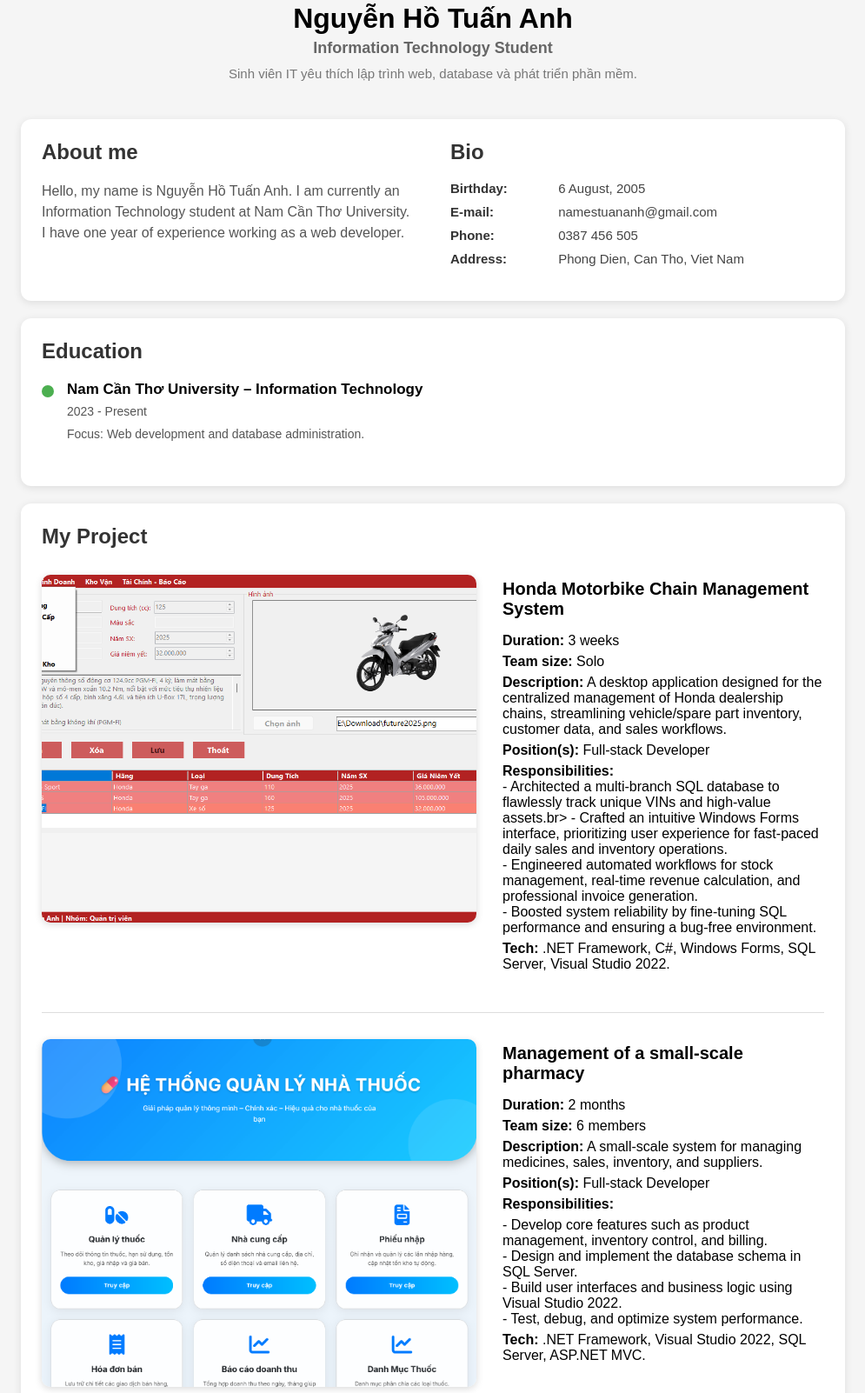
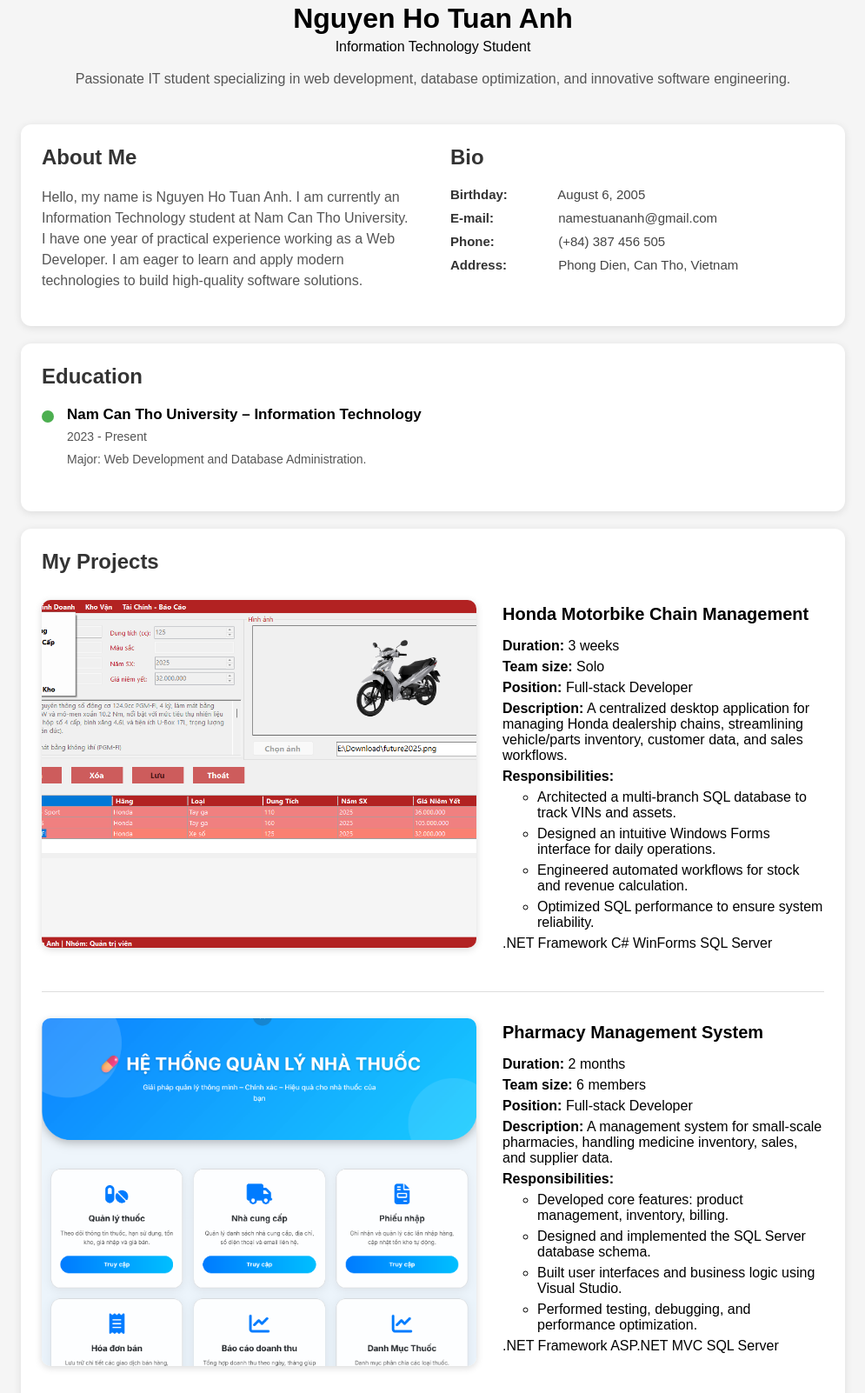
Before and after one commit to namestuananh/namestuananh.github.io, a plain HTML site: page index.html in a window 1280 px wide. Shown: the part 251-1853 px from the top of the page at 87% size, without its empty margins (142-1137 px from the left). Drawn offline with Linux system fonts and the light colour scheme.

Commit message:
Update index.html

```diff
--- a/index.html
+++ b/index.html
@@ -1,106 +1,122 @@
 <!DOCTYPE html>
-<html lang="vi">
+<html lang="en">
 <head>
     <meta charset="UTF-8">
     <meta name="viewport" content="width=device-width, initial-scale=1.0">
-    <title>CV Online</title>
+    <title>Profile - Nguyen Ho Tuan Anh</title>
     <link rel="stylesheet" href="style.css">
 </head>
 <body>
-<!-- HEADER PROFILE -->
+
     <div class="profile-header">
-    <img src="img/avatar.jpg" class="avatar" alt="Profile">
-    <h1>Nguyễn Hồ Tuấn Anh</h1>
-    <h3>Information Technology Student</h3>
-    <p class="desc">Sinh viên IT yêu thích lập trình web, database và phát triển phần mềm.</p>
+        <img src="img/avatar.jpg" class="avatar" alt="Nguyen Ho Tuan Anh">
+        <h1>Nguyen Ho Tuan Anh</h1>
+        <div class="profile-role">Information Technology Student</div>
+        <p class="profile-desc">Passionate IT student specializing in web development, database optimization, and innovative software engineering.</p>
     </div>
 
-    <!-- Ô 1: giới thiệu + Bio -->
     <div class="card">
         <div class="row">
             <div class="col">
-                <h2>About me</h2>
-                <p>Hello, my name is Nguyễn Hồ Tuấn Anh. I am currently an Information Technology student at Nam Cần Thơ University. I have one year of experience working as a web developer.</p>
+                <h2>About Me</h2>
+                <p>Hello, my name is Nguyen Ho Tuan Anh. I am currently an Information Technology student at Nam Can Tho University. I have one year of practical experience working as a Web Developer. I am eager to learn and apply modern technologies to build high-quality software solutions.</p>
             </div>
-
             <div class="col">
                 <h2>Bio</h2>
                 <ul class="info-list">
-                    <li><strong>Birthday:</strong> 6 August, 2005</li>
-                    <li><strong>E-mail:</strong> namestuananh@gmail.com</li>
-                    <li><strong>Phone:</strong> 0387 456 505 </li>
-                    <li><strong>Address:</strong> Phong Dien, Can Tho, Viet Nam</li>
+                    <li><strong>Birthday:</strong> <span>August 6, 2005</span></li>
+                    <li><strong>E-mail:</strong> <span>namestuananh@gmail.com</span></li>
+                    <li><strong>Phone:</strong> <span>(+84) 387 456 505</span></li>
+                    <li><strong>Address:</strong> <span>Phong Dien, Can Tho, Vietnam</span></li>
                 </ul>
             </div>
         </div>
     </div>
 
-    <!-- Ô 2 -->
     <div class="card">
         <h2>Education</h2>
-
         <div class="edu-item">
             <div class="dot"></div>
             <div class="edu-content">
-                <h3>Nam Cần Thơ University – Information Technology</h3>
-                <p>2023 - Present</p>
-                <p>Focus: Web development and database administration.</p>
+                <h3>Nam Can Tho University – Information Technology</h3>
+                <p class="edu-time">2023 - Present</p>
+                <p>Major: Web Development and Database Administration.</p>
             </div>
         </div>
     </div>
-<!-- Ô 3 -->
+
     <div class="card">
-    <h2>My Project</h2>
+        <h2>My Projects</h2>
 
-    <!-- Project 1 -->
         <div class="project-row">
             <div class="project-img">
-            <img src="img/Motorbike.png" alt="Project Image">
+                <img src="img/Motorbike.png" alt="Honda Motorbike Project">
             </div>
 
             <div class="project-content">
-            <h3>Honda Motorbike Chain Management System</h3>
-
+                <h3>Honda Motorbike Chain Management</h3>
                 <ul class="project-info">
                     <li><strong>Duration:</strong> 3 weeks</li>
                     <li><strong>Team size:</strong> Solo</li>
-                <li><strong>Description:</strong> A desktop application designed for the centralized management of Honda dealership chains, streamlining vehicle/spare part inventory, customer data, and sales workflows.</li>
-                <li><strong>Position(s):</strong> Full-stack Developer</li>
-                <li><strong>Responsibilities:<br> </strong> - Architected a multi-branch SQL database to flawlessly track unique VINs and high-value assets.br>
-							- Crafted an intuitive Windows Forms interface, prioritizing user experience for fast-paced daily sales and inventory operations.<br>
-							- Engineered automated workflows for stock management, real-time revenue calculation, and professional invoice generation.<br>
-							- Boosted system reliability by fine-tuning SQL performance and ensuring a bug-free environment.<br></li>
-                <li><strong>Tech:</strong> .NET Framework, C#, Windows Forms, SQL Server, Visual Studio 2022.</li>
+                    <li><strong>Position:</strong> Full-stack Developer</li>
+                    <li>
+                        <strong>Description:</strong> A centralized desktop application for managing Honda dealership chains, streamlining vehicle/parts inventory, customer data, and sales workflows.
+                    </li>
+                    <li><strong>Responsibilities:</strong>
+                        <ul class="resp-list">
+                            <li>Architected a multi-branch SQL database to track VINs and assets.</li>
+                            <li>Designed an intuitive Windows Forms interface for daily operations.</li>
+                            <li>Engineered automated workflows for stock and revenue calculation.</li>
+                            <li>Optimized SQL performance to ensure system reliability.</li>
+                        </ul>
+                    </li>
+                    <li>
+                        <div class="tech-stack">
+                            <span class="tech-tag">.NET Framework</span>
+                            <span class="tech-tag">C#</span>
+                            <span class="tech-tag">WinForms</span>
+                            <span class="tech-tag">SQL Server</span>
+                        </div>
+                    </li>
                 </ul>
             </div>
         </div>
 
         <hr>
 
-    <!-- Project 2 -->
         <div class="project-row">
             <div class="project-img">
-            <img src="img/nhathuoc.png" alt="Project Image">
+                <img src="img/nhathuoc.png" alt="Pharmacy Project">
             </div>
 
             <div class="project-content">
-            <h3>Management of a small-scale pharmacy</h3>
-
+                <h3>Pharmacy Management System</h3>
                 <ul class="project-info">
                     <li><strong>Duration:</strong> 2 months</li>
                     <li><strong>Team size:</strong> 6 members</li>
-                <li><strong>Description:</strong> A small-scale system for managing medicines, sales, inventory, and suppliers.</li>
-                <li><strong>Position(s):</strong> Full-stack Developer</li>
-                <li><strong>Responsibilities:</li></strong>  - Develop core features such as product management, inventory control, and billing.<br>
-							- Design and implement the database schema in SQL Server.<br>
-							- Build user interfaces and business logic using Visual Studio 2022.<br>
-							- Test, debug, and optimize system performance.<br>
-                <li><strong>Tech:</strong> .NET Framework, Visual Studio 2022, SQL Server, ASP.NET MVC.</li>
+                    <li><strong>Position:</strong> Full-stack Developer</li>
+                    <li>
+                        <strong>Description:</strong> A management system for small-scale pharmacies, handling medicine inventory, sales, and supplier data.
+                    </li>
+                    <li><strong>Responsibilities:</strong>
+                        <ul class="resp-list">
+                            <li>Developed core features: product management, inventory, billing.</li>
+                            <li>Designed and implemented the SQL Server database schema.</li>
+                            <li>Built user interfaces and business logic using Visual Studio.</li>
+                            <li>Performed testing, debugging, and performance optimization.</li>
+                        </ul>
+                    </li>
+                    <li>
+                        <div class="tech-stack">
+                            <span class="tech-tag">.NET Framework</span>
+                            <span class="tech-tag">ASP.NET MVC</span>
+                            <span class="tech-tag">SQL Server</span>
+                        </div>
+                    </li>
                 </ul>
             </div>
         </div>
-
-
+    </div>
 
 </body>
 </html>
```
Lines whose indentation alone changed are shown as unchanged.
